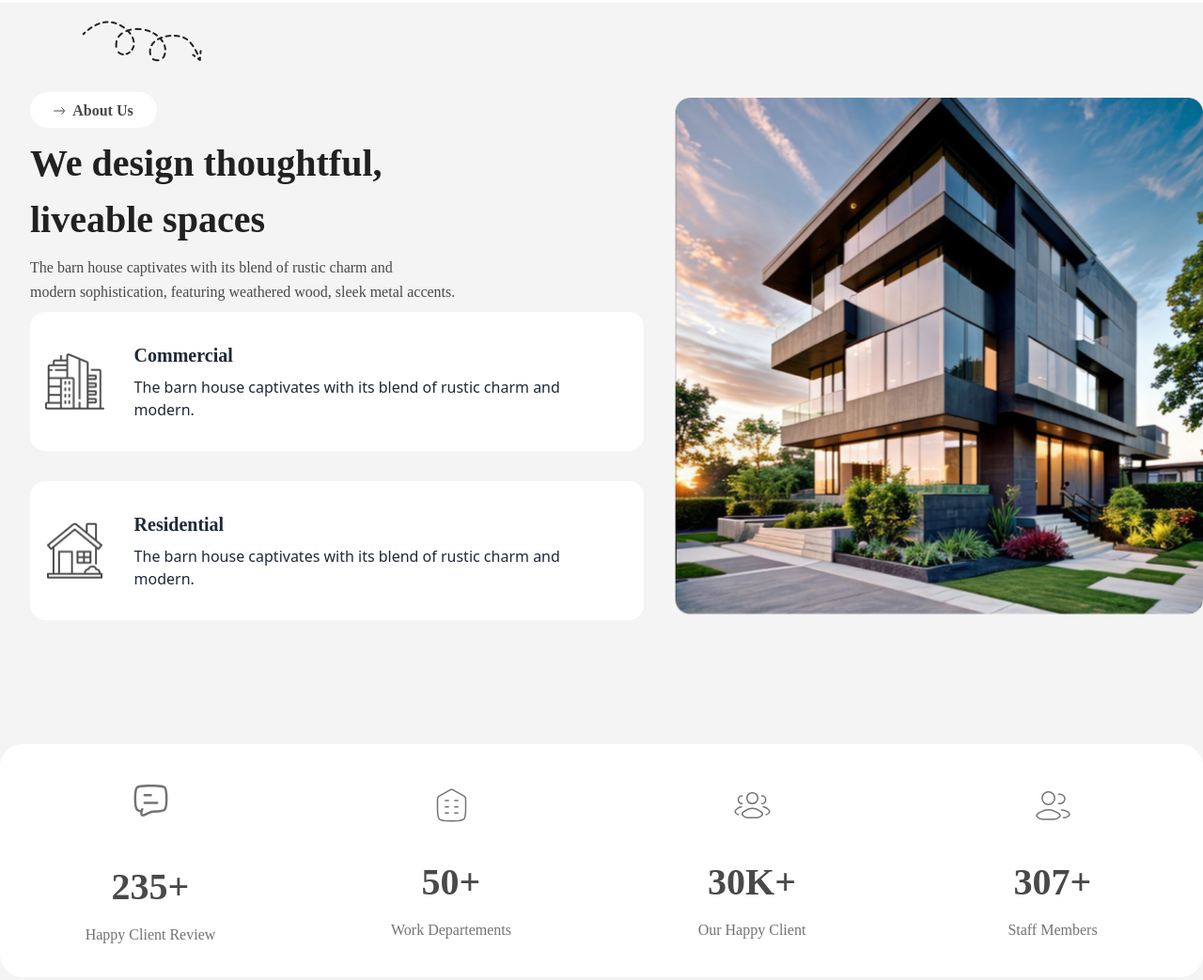
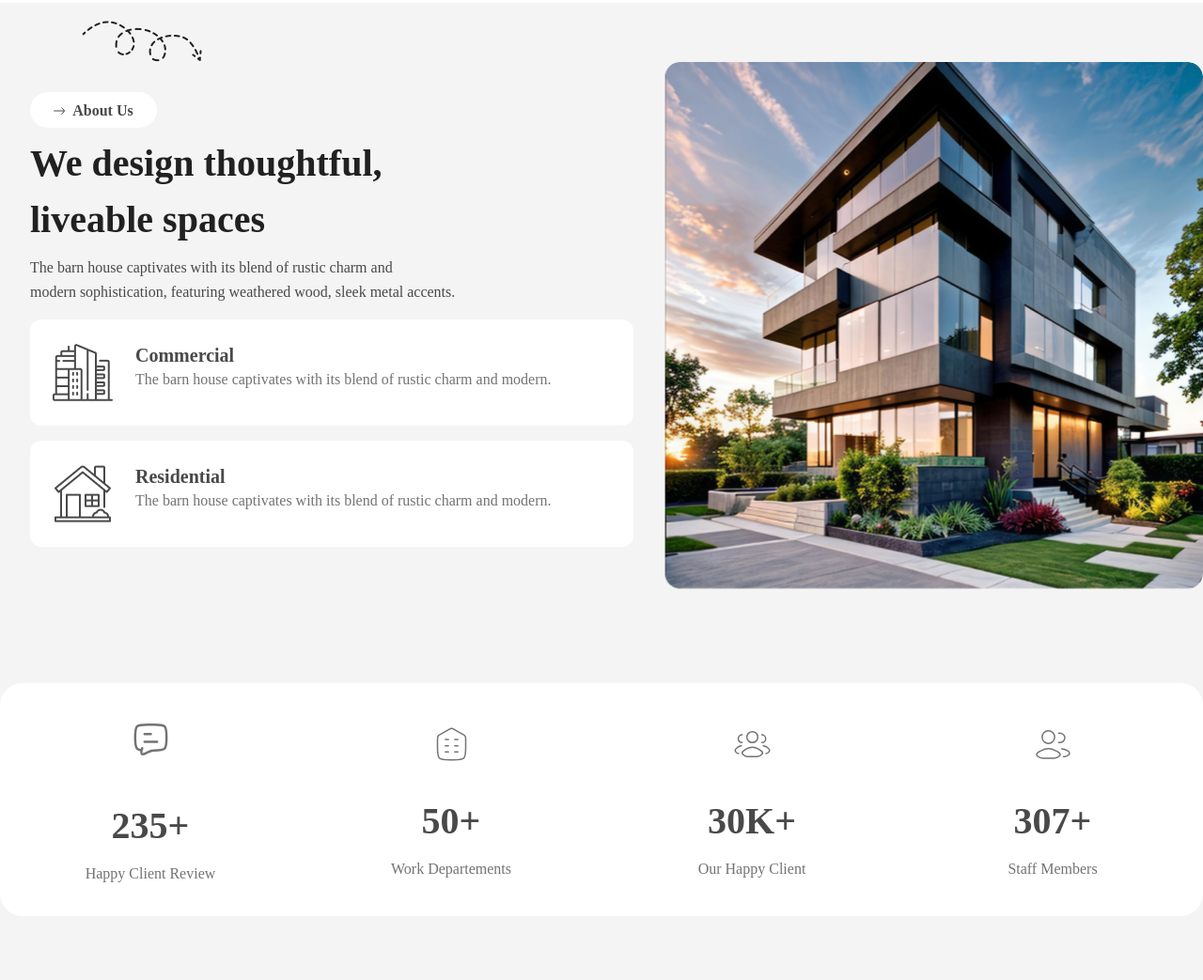
Before and after one commit to Bappidiu/Rinterio-Bappi, a plain HTML site: page index.html in a window 1280 px wide. Shown: the part 1142-2185 px from the top of the page at 94% size. Drawn offline with nearby package versions, Linux system fonts and the light colour scheme.

Commit message:
semiFinal

```diff
--- a/index.html
+++ b/index.html
@@ -100,11 +100,11 @@
         </div>
             <div class="mt-10 max-w-screen-xl lg:mx-auto text-center">
                 <div>
-                    <h1 class="text-5xl font-bold mt-6 ">
+                    <h1 class="text-5xl font-bold mt-6 font-['Manrope']">
                         A barn house of this design has a <br> striking
                         appearance
                     </h1>
-                    <p class="text-gray-400 font-normal text-sm mt-3 ">
+                    <p class="text-#494949 font-['Manrope'] text-sm mt-3 ">
                         The barn house captivates with its blend of rustic
                         charm and modern sophistication, featuring weathered
                         wood, sleek metal <br> accents, and large windows
@@ -171,24 +171,24 @@
           sleek metal accents.
         </div>
 
-        <div class="  card lg:card-side bg-base-100 mb-6">
-          <figure class="ml-4">
-            <img src="./assets/commercial.png" alt="Album" />
-          </figure>
-          <div class="card-body">
-            <h2 class="card-title font-extrabold font-['Manrope']">Commercial</h2>
-            <p>The barn house captivates with its blend of rustic charm and modern.</p>
-
+        <div
+        class="flex gap-6  p-6 rounded-xl bg-white mt-2">
+        <img src="./assets/commercial.png" alt>
+        <div>
+            <h6 class="text-[#494949] text-xl font-extrabold font-['Manrope']">Commercial</h6>
+            <p class="text-neutral-500 text-base font-medium font-['Manrope']">The barn house
+                captivates with its blend of rustic
+                charm and modern.</p>
         </div>
     </div>
-        <div class="  card lg:card-side bg-base-100 ">
-          <figure class="ml-4">
-            <img src="./assets/residential.png" alt="Album" />
-          </figure>
-          <div class="card-body">
-            <h2 class="card-title font-extrabold font-['Manrope']">Residential</h2>
-            <p>The barn house captivates with its blend of rustic charm and modern.</p>
-
+    <div
+    class="flex gap-6 p-6 rounded-xl bg-white mt-2 ">
+    <img src="./assets/residential.png" alt>
+    <div>
+        <h6 class="text-[#494949] text-xl font-extrabold font-['Manrope']">Residential</h6>
+        <p class="text-neutral-500 text-base font-medium font-['Manrope']">The barn house
+            captivates with its blend of rustic
+            charm and modern.</p>
     </div>
 </div>
       </div>
@@ -906,7 +906,7 @@
 
   <!----form section---->
 
-  <section class=" text-center mt-2 bg-[url('/assets/bg.jpg')] bg-no-repeat bg-cover w-full">
+  <section class=" text-center mt-2 bg-[url('./assets/bg.jpg')] bg-no-repeat bg-cover w-full">
 
     <div class="max-w-6xl mx-auto font-semibold pt-[50px]">
       <div class="h-[38.04px] px-4 py-2 bg-[#aaef5e]/20 rounded-3xl flex-col justify-start items-start gap-2.5 inline-flex">
@@ -979,13 +979,14 @@
             The barn house captivates with its blend of rustic charm and modern sophistication, featuring weathered wood, sleek metal accents.
         </p>
     </div>
-    <div class="flex gap-28  text-white mt-6 justify-center">
+    <div class="flex flex-col sm:flex-row gap-6 text-white mt-6 justify-center items-center">
       <h3>Home</h3>
       <h3>Services</h3>
       <h3>Portfolio</h3>
       <h3>Blogs</h3>
       <h3>ContactUs</h3>
   </div>
+
     <div class="flex justify-center p-12">
         <button class="bg-[#97ea38cd] text-black font-extrabold rounded-full p-2 text-lg">
             Book Consult
```
Lines whose indentation alone changed are shown as unchanged.
